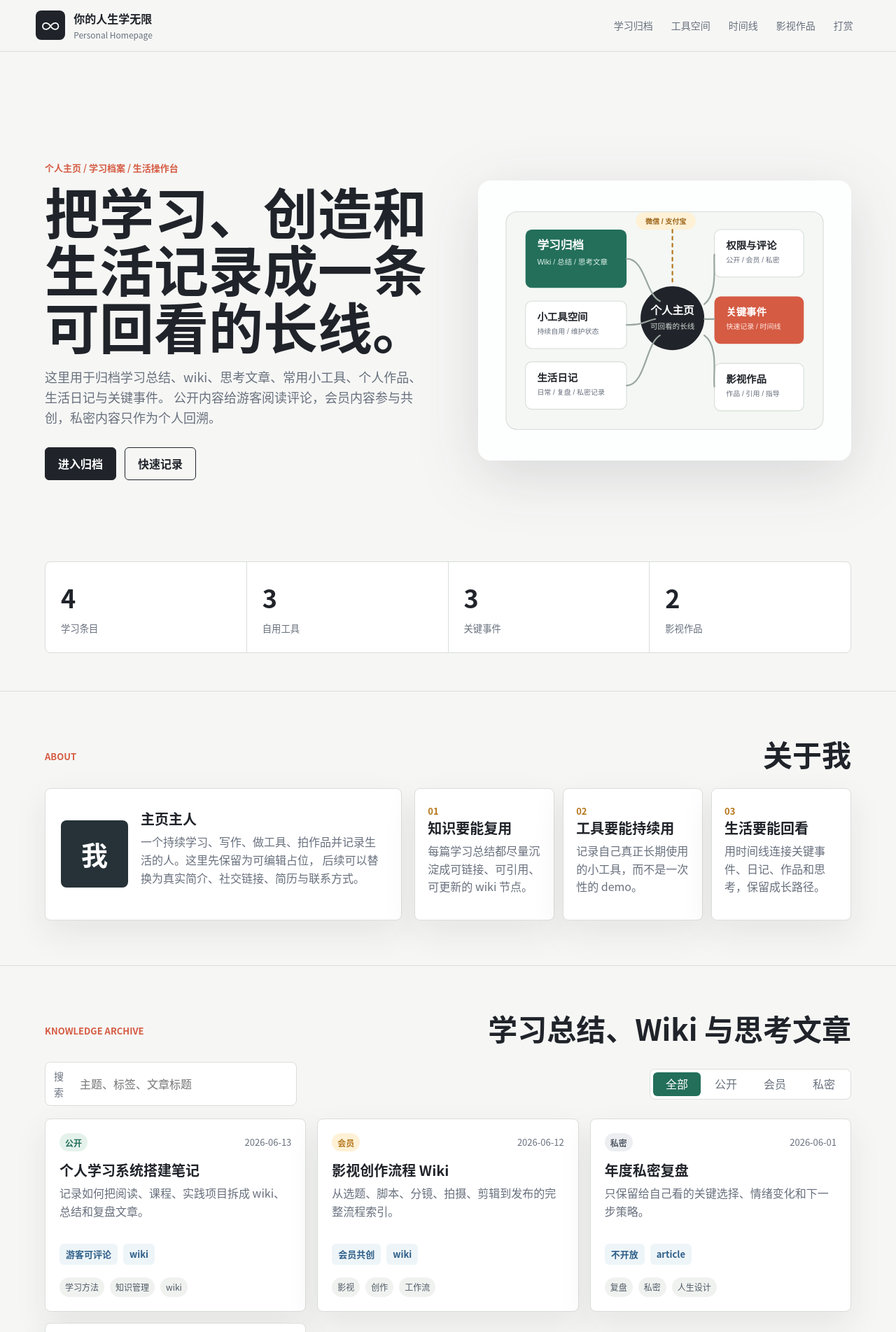
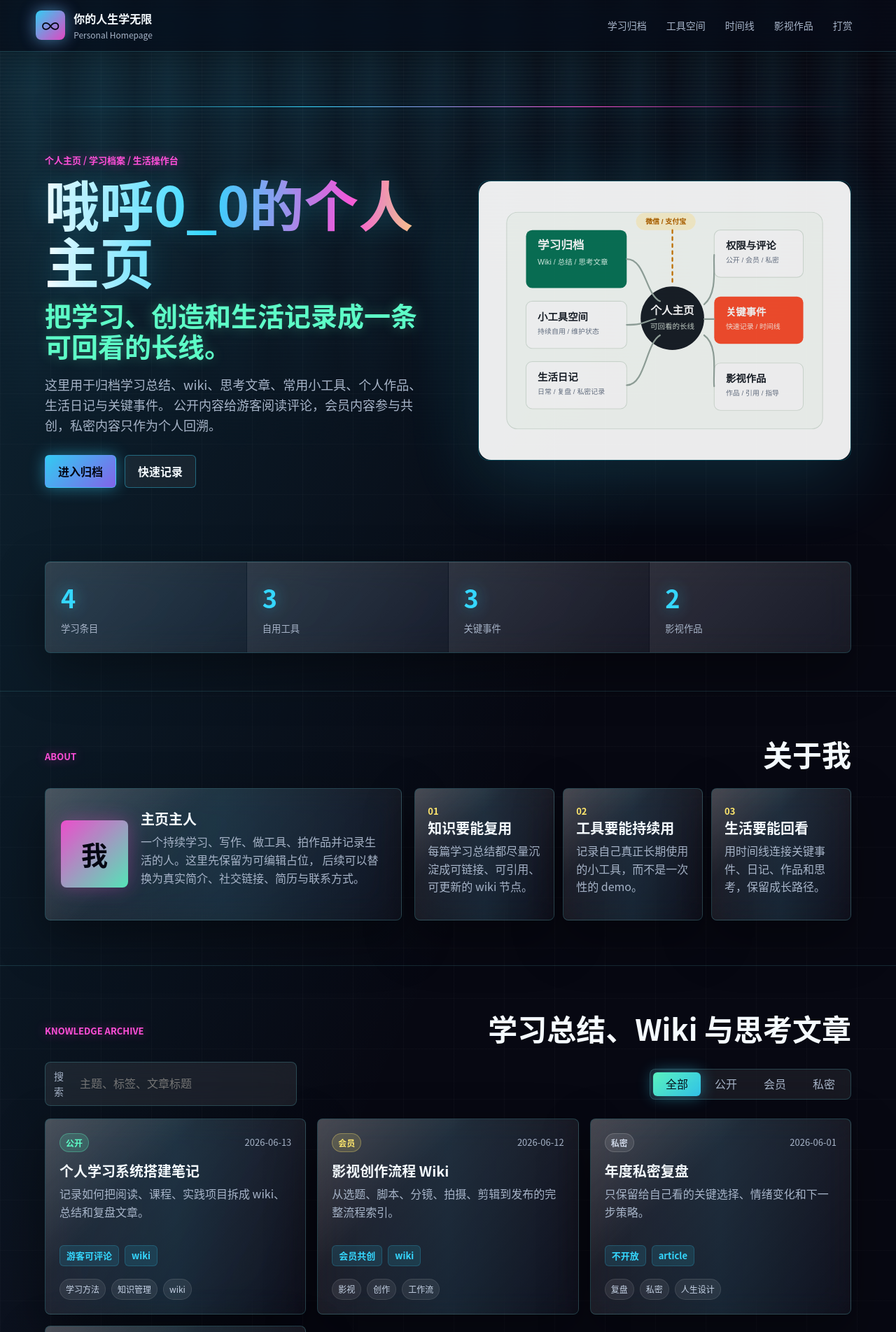
Before and after one commit to RebornL1/ohuo-homepage, a FastAPI app: page / in a window 1280 px wide. Shown: the top 1903 px of the page at 70% size. Run offline with FastAPI, Linux system fonts and the light colour scheme; some libraries are stand-ins or nearby versions.

Commit message:
添加赛博朋克玻璃拟态样式

```diff
--- a/personal_homepage/static/styles.css
+++ b/personal_homepage/static/styles.css
@@ -1,16 +1,20 @@
 :root {
-  color-scheme: light;
-  --bg: #f6f7f5;
-  --panel: #ffffff;
-  --ink: #20242a;
-  --muted: #68707d;
-  --line: #d9ded8;
-  --green: #236f5a;
-  --green-soft: #e5f2ec;
-  --coral: #d55b43;
-  --amber: #b5771c;
-  --blue: #2f5f89;
-  --shadow: 0 18px 48px rgba(32, 36, 42, 0.08);
+  color-scheme: dark;
+  --bg: #070812;
+  --panel: rgba(14, 20, 34, 0.62);
+  --panel-strong: rgba(20, 28, 48, 0.78);
+  --ink: #f5fbff;
+  --muted: #a7b4c8;
+  --line: rgba(112, 244, 255, 0.2);
+  --green: #5dfdc7;
+  --green-soft: rgba(93, 253, 199, 0.16);
+  --coral: #ff4fd8;
+  --amber: #ffe66d;
+  --blue: #35d7ff;
+  --violet: #8f6bff;
+  --shadow: 0 26px 70px rgba(0, 0, 0, 0.38);
+  --neon-cyan: 0 0 22px rgba(53, 215, 255, 0.46);
+  --glass-bg: linear-gradient(135deg, rgba(255, 255, 255, 0.13), rgba(255, 255, 255, 0.035));
 }
 
 * {
@@ -22,11 +26,29 @@ html {
 }
 
 body {
+  position: relative;
   margin: 0;
-  background: var(--bg);
+  background:
+    linear-gradient(115deg, rgba(53, 215, 255, 0.14), transparent 34%),
+    linear-gradient(245deg, transparent 52%, rgba(255, 79, 216, 0.12)),
+    repeating-linear-gradient(90deg, rgba(255, 255, 255, 0.025) 0 1px, transparent 1px 72px),
+    repeating-linear-gradient(0deg, rgba(255, 255, 255, 0.02) 0 1px, transparent 1px 72px),
+    var(--bg);
   color: var(--ink);
   font-family: "Microsoft YaHei", "PingFang SC", "Noto Sans CJK SC", Arial, sans-serif;
   line-height: 1.6;
+}
+
+body::before {
+  position: fixed;
+  inset: 0;
+  z-index: -1;
+  pointer-events: none;
+  background:
+    linear-gradient(180deg, transparent 0, rgba(255, 255, 255, 0.04) 50%, transparent 100%) 0 0 / 100% 5px,
+    linear-gradient(90deg, transparent 0, rgba(53, 215, 255, 0.07) 50%, transparent 100%) 0 0 / 96px 100%;
+  mask-image: linear-gradient(180deg, rgba(0, 0, 0, 0.9), transparent 82%);
+  content: "";
 }
 
 a {
@@ -51,9 +73,10 @@ textarea {
   gap: 24px;
   min-height: 72px;
   padding: 14px clamp(18px, 4vw, 54px);
-  background: rgba(246, 247, 245, 0.92);
+  background: rgba(7, 8, 18, 0.68);
   border-bottom: 1px solid var(--line);
-  backdrop-filter: blur(14px);
+  box-shadow: 0 10px 34px rgba(0, 0, 0, 0.28);
+  backdrop-filter: blur(22px) saturate(150%);
 }
 
 .brand {
@@ -68,11 +91,13 @@ textarea {
   place-items: center;
   width: 42px;
   height: 42px;
-  background: var(--ink);
-  color: #fff;
+  background:
+    linear-gradient(135deg, rgba(53, 215, 255, 0.95), rgba(255, 79, 216, 0.88));
+  color: #050713;
   border-radius: 8px;
   font-size: 26px;
   line-height: 1;
+  box-shadow: var(--neon-cyan), 0 0 28px rgba(255, 79, 216, 0.22);
 }
 
 .brand strong,
@@ -97,17 +122,32 @@ textarea {
   border-radius: 6px;
   color: var(--muted);
   font-size: 14px;
+  border: 1px solid transparent;
 }
 
 .top-nav a:hover,
 .top-nav a:focus-visible {
-  background: var(--green-soft);
-  color: var(--green);
+  background: rgba(255, 255, 255, 0.08);
+  border-color: var(--line);
+  color: var(--blue);
+  box-shadow: var(--neon-cyan);
   outline: none;
 }
 
 main {
+  position: relative;
   overflow: hidden;
+}
+
+main::before {
+  position: absolute;
+  top: 78px;
+  right: 5vw;
+  left: 5vw;
+  height: 1px;
+  background: linear-gradient(90deg, transparent, var(--blue), var(--coral), transparent);
+  box-shadow: 0 0 24px rgba(53, 215, 255, 0.52);
+  content: "";
 }
 
 .hero-section {
@@ -130,6 +170,7 @@ main {
   font-weight: 700;
   letter-spacing: 0;
   text-transform: uppercase;
+  text-shadow: 0 0 16px rgba(255, 79, 216, 0.45);
 }
 
 h1,
@@ -140,10 +181,24 @@ p {
 }
 
 h1 {
-  margin-bottom: 18px;
+  margin-bottom: 14px;
   font-size: clamp(38px, 7vw, 78px);
   line-height: 1.05;
   letter-spacing: 0;
+  color: transparent;
+  background: linear-gradient(90deg, #ffffff, var(--blue) 42%, var(--coral) 78%, var(--amber));
+  background-clip: text;
+  text-shadow: 0 0 34px rgba(53, 215, 255, 0.28);
+}
+
+.hero-statement {
+  max-width: 680px;
+  margin-bottom: 18px;
+  color: var(--green);
+  font-size: clamp(24px, 3.4vw, 38px);
+  font-weight: 800;
+  line-height: 1.18;
+  text-shadow: 0 0 18px rgba(93, 253, 199, 0.32);
 }
 
 h2 {
@@ -180,20 +235,32 @@ h3 {
   justify-content: center;
   min-height: 44px;
   padding: 10px 18px;
-  border: 1px solid var(--ink);
+  border: 1px solid rgba(53, 215, 255, 0.38);
   border-radius: 6px;
   font-weight: 700;
   cursor: pointer;
+  transition: transform 160ms ease, box-shadow 160ms ease, border-color 160ms ease;
 }
 
 .primary-action,
 .capture-form button {
-  background: var(--ink);
-  color: #fff;
+  background: linear-gradient(135deg, rgba(53, 215, 255, 0.94), rgba(143, 107, 255, 0.9));
+  color: #030715;
+  box-shadow: var(--neon-cyan);
 }
 
 .secondary-action {
-  background: transparent;
+  background: rgba(255, 255, 255, 0.06);
+  color: var(--ink);
+  backdrop-filter: blur(18px);
+}
+
+.primary-action:hover,
+.secondary-action:hover,
+.capture-form button:hover {
+  transform: translateY(-1px);
+  border-color: rgba(255, 230, 109, 0.72);
+  box-shadow: 0 0 24px rgba(255, 230, 109, 0.24), var(--neon-cyan);
 }
 
 .hero-visual {
@@ -205,7 +272,10 @@ h3 {
   width: 100%;
   max-height: 620px;
   object-fit: contain;
-  filter: drop-shadow(0 22px 42px rgba(32, 36, 42, 0.14));
+  border: 1px solid rgba(53, 215, 255, 0.22);
+  border-radius: 14px;
+  opacity: 0.92;
+  filter: saturate(1.35) contrast(1.05) drop-shadow(0 28px 56px rgba(53, 215, 255, 0.18));
 }
 
 .dashboard-band {
@@ -214,15 +284,17 @@ h3 {
   gap: 1px;
   margin: 0 clamp(18px, 5vw, 72px) 54px;
   overflow: hidden;
-  background: var(--line);
+  background: rgba(255, 255, 255, 0.04);
   border: 1px solid var(--line);
   border-radius: 8px;
+  box-shadow: var(--shadow), inset 0 1px rgba(255, 255, 255, 0.1);
+  backdrop-filter: blur(20px) saturate(150%);
 }
 
 .metric {
   min-height: 112px;
   padding: 22px;
-  background: var(--panel);
+  background: var(--glass-bg);
 }
 
 .metric span {
@@ -230,6 +302,8 @@ h3 {
   margin-bottom: 2px;
   font-size: 36px;
   font-weight: 800;
+  color: var(--blue);
+  text-shadow: var(--neon-cyan);
 }
 
 .metric small {
@@ -238,7 +312,7 @@ h3 {
 
 .section-shell {
   padding: 64px clamp(18px, 5vw, 72px);
-  border-top: 1px solid var(--line);
+  border-top: 1px solid rgba(112, 244, 255, 0.14);
 }
 
 .section-heading {
@@ -262,10 +336,40 @@ h3 {
 .journal-item,
 .work-card,
 .support-layout {
-  background: var(--panel);
+  position: relative;
+  overflow: hidden;
+  background: var(--glass-bg);
   border: 1px solid var(--line);
   border-radius: 8px;
   box-shadow: var(--shadow);
+  backdrop-filter: blur(22px) saturate(145%);
+}
+
+.profile-panel::before,
+.principle::before,
+.article-card::before,
+.tool-card::before,
+.journal-item::before,
+.work-card::before,
+.support-layout::before {
+  position: absolute;
+  inset: 0;
+  pointer-events: none;
+  background:
+    linear-gradient(135deg, rgba(255, 255, 255, 0.16), transparent 34%),
+    linear-gradient(90deg, transparent, rgba(53, 215, 255, 0.08), transparent);
+  content: "";
+}
+
+.profile-panel > *,
+.principle > *,
+.article-card > *,
+.tool-card > *,
+.journal-item > *,
+.work-card > *,
+.support-layout > * {
+  position: relative;
+  z-index: 1;
 }
 
 .profile-panel {
@@ -281,11 +385,12 @@ h3 {
   place-items: center;
   width: 96px;
   height: 96px;
-  background: #263238;
-  color: #fff;
+  background: linear-gradient(135deg, rgba(255, 79, 216, 0.9), rgba(93, 253, 199, 0.88));
+  color: #050713;
   border-radius: 8px;
   font-size: 38px;
   font-weight: 800;
+  box-shadow: 0 0 28px rgba(255, 79, 216, 0.32);
 }
 
 .principles {
@@ -320,9 +425,10 @@ h3 {
   gap: 10px;
   min-width: min(100%, 360px);
   padding: 8px 12px;
-  background: #fff;
+  background: rgba(255, 255, 255, 0.08);
   border: 1px solid var(--line);
   border-radius: 8px;
+  backdrop-filter: blur(18px);
 }
 
 .search-box span {
@@ -334,6 +440,8 @@ h3 {
   width: 100%;
   border: 0;
   outline: 0;
+  background: transparent;
+  color: var(--ink);
 }
 
 .segmented {
@@ -341,9 +449,10 @@ h3 {
   grid-auto-flow: column;
   gap: 2px;
   padding: 4px;
-  background: #fff;
+  background: rgba(255, 255, 255, 0.07);
   border: 1px solid var(--line);
   border-radius: 8px;
+  backdrop-filter: blur(18px);
 }
 
 .segmented button {
@@ -357,8 +466,9 @@ h3 {
 }
 
 .segmented button.active {
-  background: var(--green);
-  color: #fff;
+  background: linear-gradient(135deg, rgba(93, 253, 199, 0.95), rgba(53, 215, 255, 0.9));
+  color: #06101a;
+  box-shadow: var(--neon-cyan);
 }
 
 .content-grid,
@@ -399,16 +509,19 @@ h3 {
 .badge.public {
   background: var(--green-soft);
   color: var(--green);
+  border: 1px solid rgba(93, 253, 199, 0.32);
 }
 
 .badge.member {
-  background: #fff1d6;
+  background: rgba(255, 230, 109, 0.15);
   color: var(--amber);
+  border: 1px solid rgba(255, 230, 109, 0.32);
 }
 
 .badge.private {
-  background: #eceef1;
-  color: #525b66;
+  background: rgba(255, 255, 255, 0.09);
+  color: #cdd6e6;
+  border: 1px solid rgba(255, 255, 255, 0.16);
 }
 
 .card-date {
@@ -438,10 +551,11 @@ h3 {
 .tag {
   display: inline-flex;
   padding: 4px 8px;
-  background: #f0f2f0;
+  background: rgba(255, 255, 255, 0.08);
   border-radius: 999px;
-  color: #4e5964;
+  color: #c7d4e7;
   font-size: 12px;
+  border: 1px solid rgba(255, 255, 255, 0.1);
 }
 
 .link-chip {
@@ -449,11 +563,12 @@ h3 {
   align-items: center;
   min-height: 30px;
   padding: 4px 9px;
-  background: #eef5f8;
+  background: rgba(53, 215, 255, 0.12);
   border-radius: 6px;
   color: var(--blue);
   font-size: 13px;
   font-weight: 700;
+  border: 1px solid rgba(53, 215, 255, 0.2);
 }
 
 .journal-list {
--- a/personal_homepage/templates/index.html
+++ b/personal_homepage/templates/index.html
@@ -8,7 +8,7 @@
       name="description"
       content="个人知识库、工具空间、生活日记、关键事件时间线、影视作品与打赏入口。"
     />
-    <link rel="stylesheet" href="{{ url_for('static', path='styles.css') }}" />
+    <link rel="stylesheet" href="{{ url_for('static', path='styles.css') }}?v=cyberpunk-1" />
   </head>
   <body>
     <header class="site-header">
@@ -32,7 +32,8 @@
       <section class="hero-section" aria-labelledby="hero-title">
         <div class="hero-copy">
           <p class="eyebrow">个人主页 / 学习档案 / 生活操作台</p>
-          <h1 id="hero-title">把学习、创造和生活记录成一条可回看的长线。</h1>
+          <h1 id="hero-title">哦呼0_0的个人主页</h1>
+          <p class="hero-statement">把学习、创造和生活记录成一条可回看的长线。</p>
           <p class="hero-lead">
             这里用于归档学习总结、wiki、思考文章、常用小工具、个人作品、生活日记与关键事件。
             公开内容给游客阅读评论，会员内容参与共创，私密内容只作为个人回溯。
@@ -213,6 +214,6 @@
     <script>
       window.__HOME_DATA__ = {{ data | tojson }};
     </script>
-    <script src="{{ url_for('static', path='app.js') }}"></script>
+    <script src="{{ url_for('static', path='app.js') }}?v=cyberpunk-1"></script>
   </body>
 </html>
```
Also changed, not shown: other parts of personal_homepage/static/styles.css (+21 -8 lines).
